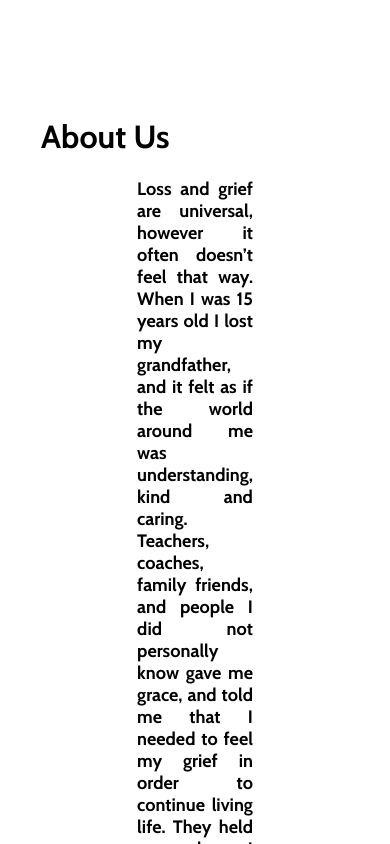
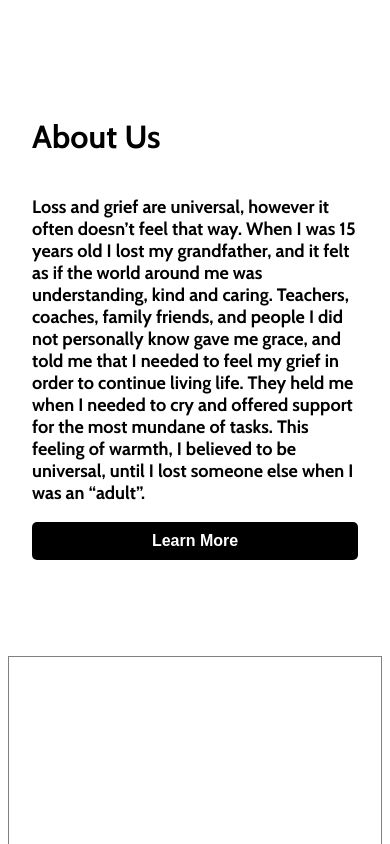
Before and after one commit to miraclebanks/EatonFirm, a Vue app: page /about in a window 390 px wide. Shown: the top 844 px of the page. Built offline with nearby package versions, Linux system fonts and the light colour scheme.

Commit message:
Fixing about blurb

```diff
--- a/src/components/about/about-blurb.vue
+++ b/src/components/about/about-blurb.vue
@@ -37,14 +37,18 @@
       </button>
       <div v-if="showMore" class="about-blurb-container_text-blurb">
         At 23 years old my boyfriend's step father died and the world’s empathy
-        and compassion I previously felt was gone. I was often told, “yes death is awful but you're an adult now and need to keep going”. That “I need to stop sitting in my grief”. “To hide those feelings and continue on with my life to get back to work within a day and just keep going”. This moment and those words changed me. I started to ask
-        clients at work, what aspects of grief they think is the hardest? The
-        answers ranged, but the common takeaway was that they left as if their
-        grief was a burden to those around them. That they needed to deal with
-        their grief alone. This stark contrast to how society responded to the
-        grief of a 15 year old compared to an adult made me question why the age
-        at which you grieve determines the level of community and society care?
-        That question and those feelings have led me to create this website.
+        and compassion I previously felt was gone. I was often told, “yes death
+        is awful but you're an adult now and need to keep going”. That “I need
+        to stop sitting in my grief”. “To hide those feelings and continue on
+        with my life to get back to work within a day and just keep going”. This
+        moment and those words changed me. I started to ask clients at work,
+        what aspects of grief they think is the hardest? The answers ranged, but
+        the common takeaway was that they left as if their grief was a burden to
+        those around them. That they needed to deal with their grief alone. This
+        stark contrast to how society responded to the grief of a 15 year old
+        compared to an adult made me question why the age at which you grieve
+        determines the level of community and society care? That question and
+        those feelings have led me to create this website.
       </div>
       <button
         @click="toggleShowMore"
@@ -66,13 +70,13 @@
     justify-content: center;
     padding: 0px 96px;
     &_text {
+      display: flex;
+      flex-direction: column;
       padding: 0px 96px;
       font-weight: bolder;
       &-blurb {
         display: flex;
-        text-align: justify;
         font-size: 18px;
-        padding: 0px 96px;
       }
     }
     &-buttons {
@@ -84,8 +88,20 @@
       font-size: 16px;
       border-radius: 5px;
       transition: background-color 0.3s;
-      margin: 16px;
       font-weight: bold;
+      &:hover {
+        transform: translateY(-3px); /* Move button up slightly on hover */
+        box-shadow: 0 6px 8px rgba(0, 0, 0, 0.2); /* Increase shadow on hover */
+      }
+    }
+  }
+
+  @media screen and (max-width: 480px) {
+    .about-blurb-container {
+      padding: 0px 24px;
+      &_text {
+        padding: 0px;
+      }
     }
   }
 </style>
```
